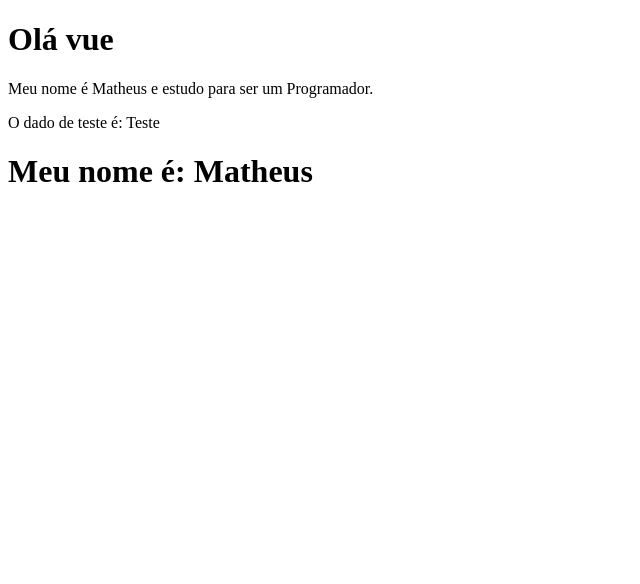
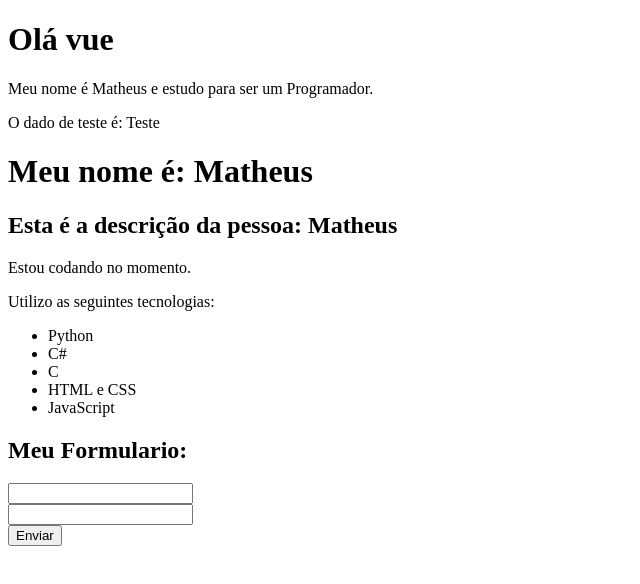
Before and after one commit to Mat780/Curso-de-Vue, a Vue app in the folder vue-cli/: page / in a window 1280 px wide. Shown: the top 584 px of the page, without its empty margins (0-640 px from the left). Built offline with nearby package versions, Linux system fonts and the light colour scheme.

Commit message:
Curso de Vue 3: #08 Hierarquia de Componentes

```diff
--- a/vue-cli/src/App.vue
+++ b/vue-cli/src/App.vue
@@ -3,18 +3,21 @@
   <PrimeiroComp />
   <p>O dado de teste é: {{ dado }}</p>
   <LifeCycle />
+  <Pessoa />
 </div>
 </template>
 
 <script>
 import PrimeiroComp from './components/PrimeiroComp.vue'
 import LifeCycle from './components/LifeCycle.vue'
+import Pessoa from './components/pessoa.vue'
 
   export default{
     name: "App",
     components: {
         PrimeiroComp,
-        LifeCycle
+        LifeCycle,
+        Pessoa
     },
 
     data() {
--- /dev/null
+++ b/vue-cli/src/components/Form.vue
@@ -0,0 +1,22 @@
+<template>
+    <div>
+        <h2>Meu Formulario:</h2>
+        <form action="">
+            <div><InputForm /></div>
+            <div><InputForm /></div>
+            <div><Submit /></div>
+        </form>
+    </div>
+</template>
+
+<script>
+import InputForm from './form/InputForm.vue'
+import Submit from './form/Submit.vue'
+export default {
+    components: {
+        InputForm,
+        Submit
+    },
+    name: "Form"
+}
+</script>
--- /dev/null
+++ b/vue-cli/src/components/Info.vue
@@ -0,0 +1,19 @@
+<template>
+<div>
+    <p>Estou codando no momento.</p>
+    <p>Utilizo as seguintes tecnologias:</p>
+    <ul>
+        <li>Python</li>
+        <li>C#</li>
+        <li>C</li>
+        <li>HTML e CSS</li>
+        <li>JavaScript</li>
+    </ul>
+</div>
+</template>
+
+<script>
+export default {
+    name: "Info"
+}
+</script>
--- /dev/null
+++ b/vue-cli/src/components/form/InputForm.vue
@@ -0,0 +1,9 @@
+<template>
+    <input type="text">
+</template>
+
+<script>
+export default {
+    name: "InputText"
+}
+</script>
--- /dev/null
+++ b/vue-cli/src/components/form/Submit.vue
@@ -0,0 +1,9 @@
+<template>
+    <input type="submit" value="Enviar">
+</template>
+
+<script>
+export default {
+    name: "Submit"
+}
+</script>
--- /dev/null
+++ b/vue-cli/src/components/pessoa.vue
@@ -0,0 +1,24 @@
+<template>
+<div>
+    <h2>Esta é a descrição da pessoa: {{ name }}</h2>
+    <Info />
+    <Form />
+</div>
+</template>
+
+<script>
+import Form from './Form.vue'
+import Info from './Info.vue'
+export default {
+    name: "pessoa",
+    components: {
+        Info,
+        Form
+    },
+    data() {
+        return {
+            name: "Matheus"
+        }
+    }
+}
+</script>
```
